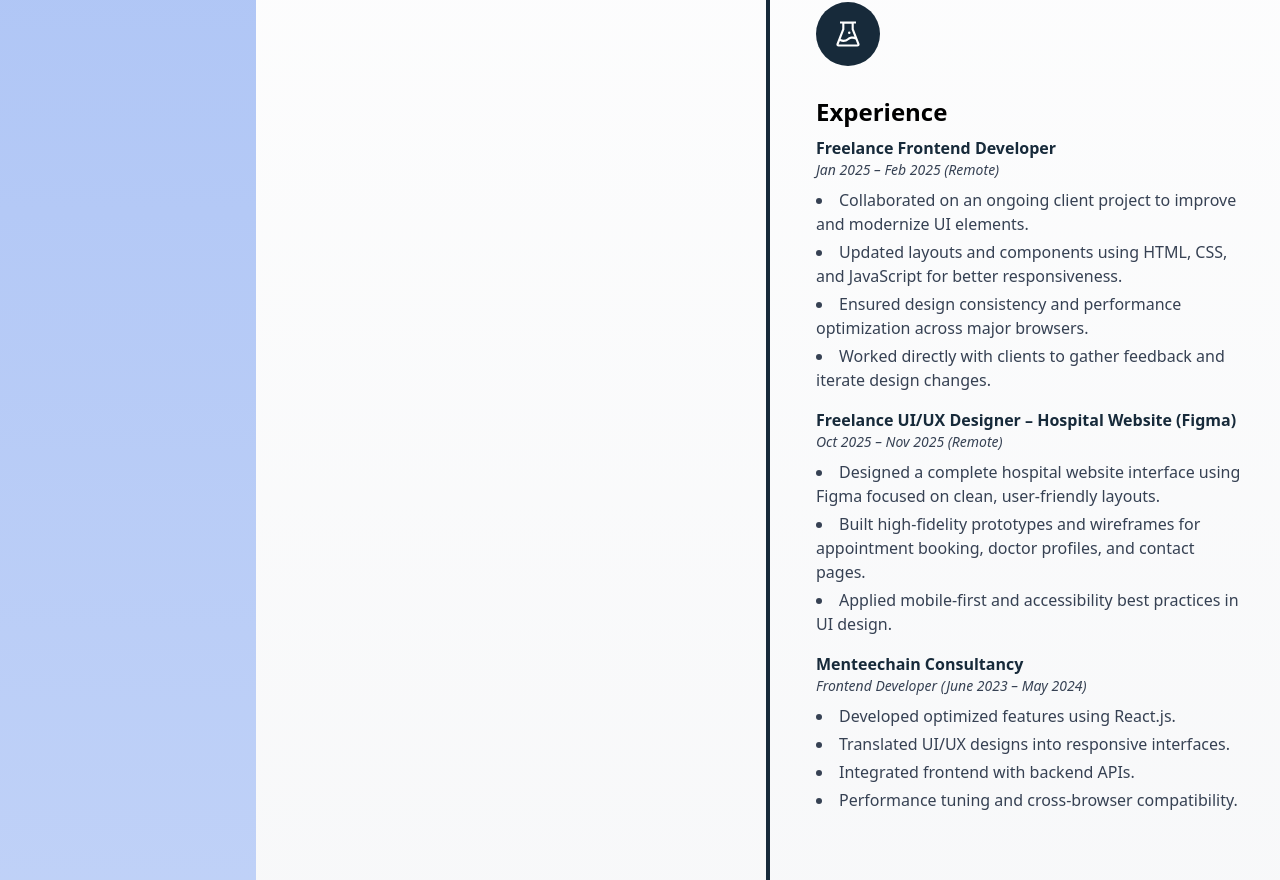
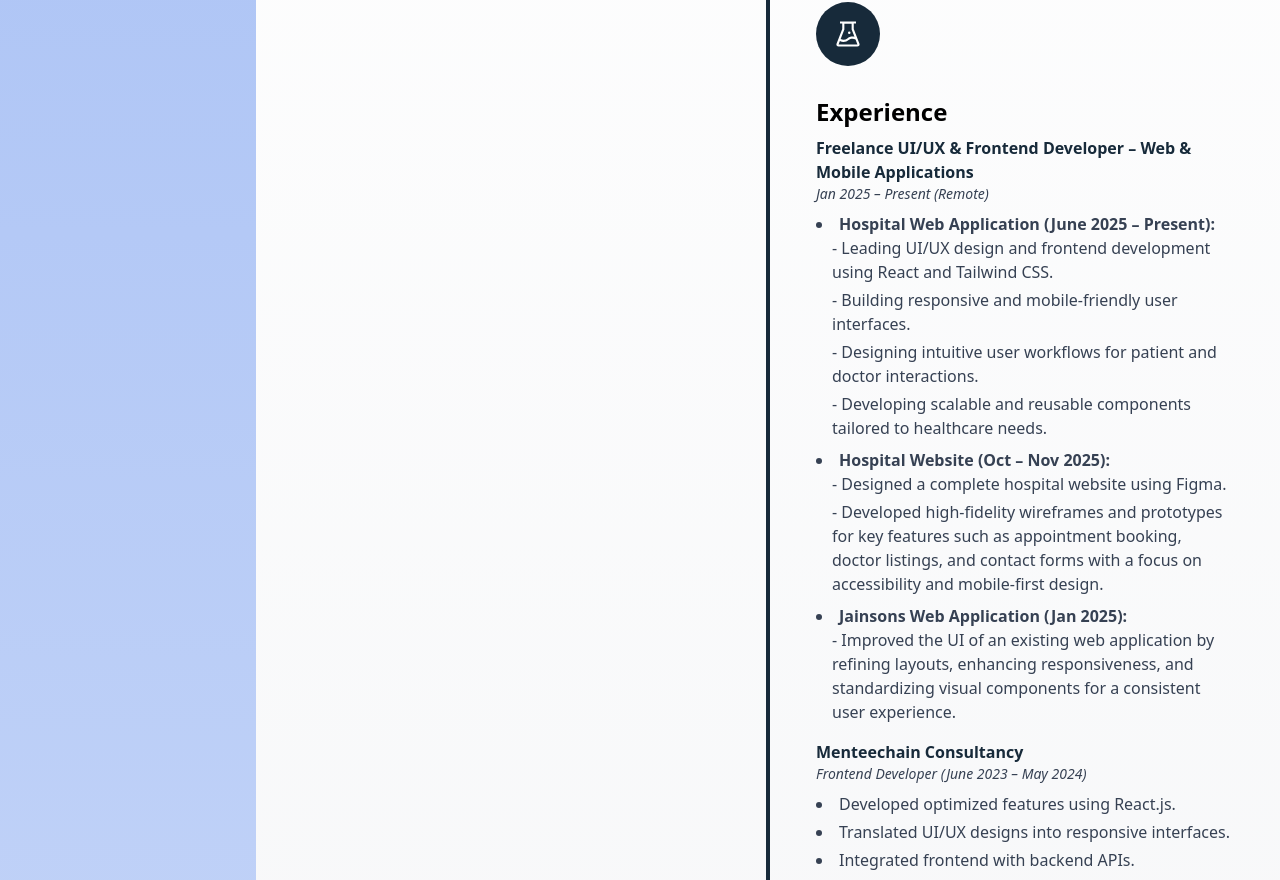
Before and after one commit to Anjali-Singh02/ASPortfolio, a React (Vite) app: page / in a window 1280 px wide. Shown: the part 1296-2176 px from the top of the page. Built offline with nearby package versions, Linux system fonts and the light colour scheme.

Commit message:
modified

```diff
--- a/src/components/Header.jsx
+++ b/src/components/Header.jsx
@@ -31,7 +31,7 @@ function Header({ collapsed, setCollapsed }) {
 		<>
 			{/* Mobile Toggle Button */}
 			<div className="md:hidden fixed top-0 left-0 right-0 z-40 p-4 flex justify-between items-center bg-primary-dark text-white transition-all duration-300">
-				<h1 className="text-3xl font-bold">AS</h1>
+				<h1 className="AS-logo text-3xl font-bold">AS</h1>
 				<button
 					onClick={() => setOpen(!open)}
 					className="cursor-pointer transition-all duration-300"
@@ -46,7 +46,7 @@ function Header({ collapsed, setCollapsed }) {
 					open ? 'translate-x-0' : '-translate-x-full'
 				} md:hidden`}
 			>
-				<h1 className="text-3xl font-bold mb-8">AS</h1>
+				<h1 className="AS-logo text-3xl font-bold mb-8">AS</h1>
 				<ul className="space-y-4">
 					{navItems.map((item) => (
 						<li key={item.to} className="text-xl leading-12">
@@ -69,7 +69,14 @@ function Header({ collapsed, setCollapsed }) {
 				}`}
 			>
 				<div className="flex justify-between items-center mb-8">
-					{!collapsed && <h1 className="text-3xl font-bold">AS</h1>}
+					{!collapsed && (
+						<h1
+							className="
+					AS-logo text-3xl font-bold"
+						>
+							AS
+						</h1>
+					)}
 					<button
 						onClick={() => setCollapsed(!collapsed)}
 						className="cursor-pointer"
--- a/src/components/about/index.jsx
+++ b/src/components/about/index.jsx
@@ -28,52 +28,67 @@ const timelineItems = [
 		position: 'right',
 		content: (
 			<div className="text-gray-700 text-base">
-				{/* Freelance Frontend Developer */}
+				{/* Freelance UI/UX & Frontend Developer */}
 				<h4 className="font-bold text-primary-dark">
-					Freelance Frontend Developer
+					Freelance UI/UX & Frontend Developer – Web & Mobile
+					Applications
 				</h4>
 				<p className="italic text-sm mb-2">
-					Jan 2025 – Feb 2025 (Remote)
+					Jan 2025 – Present (Remote)
 				</p>
-				<ul className="list-disc list-inside space-y-1 mb-4">
+				<ul className="list-disc list-inside space-y-2 mb-4">
 					<li>
-						Collaborated on an ongoing client project to improve and
-						modernize UI elements.
+						<strong>
+							Hospital Web Application (June 2025 – Present):
+						</strong>{' '}
+						<ul className="px-4 list-inside space-y-1">
+							<li>
+								- Leading UI/UX design and frontend development
+								using React and Tailwind CSS.
 							</li>
 							<li>
-						Updated layouts and components using HTML, CSS, and
-						JavaScript for better responsiveness.
+								- Building responsive and mobile-friendly user
+								interfaces.
 							</li>
 							<li>
-						Ensured design consistency and performance optimization
-						across major browsers.
+								- Designing intuitive user workflows for patient
+								and doctor interactions.
 							</li>
 							<li>
-						Worked directly with clients to gather feedback and
-						iterate design changes.
+								- Developing scalable and reusable components
+								tailored to healthcare needs.
 							</li>
 						</ul>
-				{/* Freelance UI/UX Designer */}
-				<h4 className="font-bold text-primary-dark">
-					Freelance UI/UX Designer – Hospital Website (Figma)
-				</h4>
-				<p className="italic text-sm mb-2">
-					Oct 2025 – Nov 2025 (Remote)
-				</p>
-				<ul className="list-disc list-inside space-y-1 mb-4">
-					<li>
-						Designed a complete hospital website interface using
-						Figma focused on clean, user-friendly layouts.
 					</li>
 					<li>
-						Built high-fidelity prototypes and wireframes for
-						appointment booking, doctor profiles, and contact pages.
+						<strong>Hospital Website (Oct – Nov 2025):</strong>
+						<ul className="px-4 list-inside space-y-1">
+							<li>
+								- Designed a complete hospital website using
+								Figma.
 							</li>
 							<li>
-						Applied mobile-first and accessibility best practices in
-						UI design.
+								- Developed high-fidelity wireframes and
+								prototypes for key features such as appointment
+								booking, doctor listings, and contact forms with
+								a focus on accessibility and mobile-first
+								design.
 							</li>
-				</ul>{' '}
+						</ul>
+					</li>
+					<li>
+						<strong>Jainsons Web Application (Jan 2025):</strong>{' '}
+						<ul className="px-4 list-inside space-y-1">
+							<li>
+								- Improved the UI of an existing web application
+								by refining layouts, enhancing responsiveness,
+								and standardizing visual components for a
+								consistent user experience.
+							</li>
+						</ul>
+					</li>
+				</ul>
+
 				{/* Menteechain Consultancy */}
 				<h4 className="font-bold text-primary-dark">
 					Menteechain Consultancy
```
Lines whose indentation alone changed are shown as unchanged.
